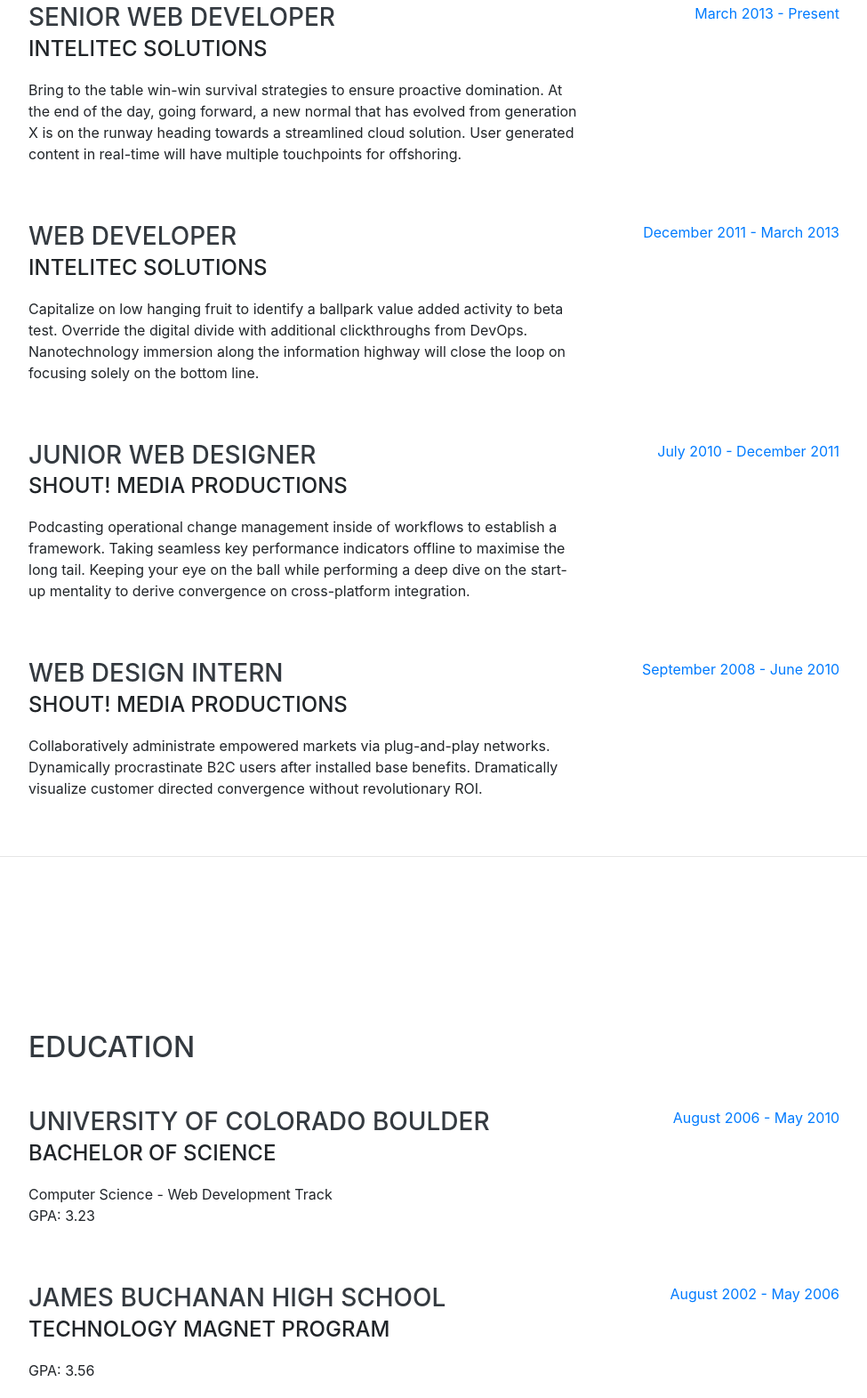
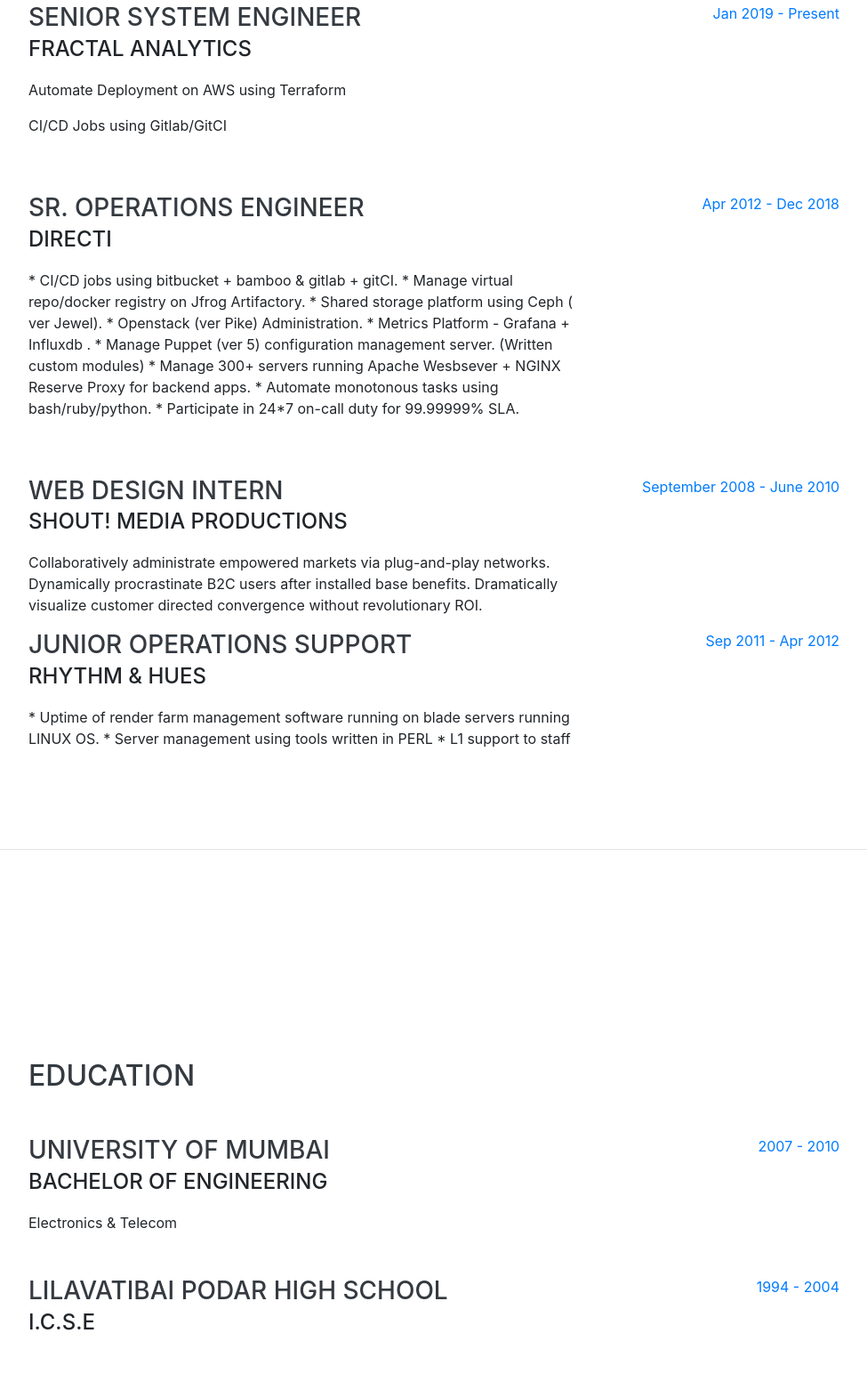
Before and after one commit to prateekn/prateekn.github.io, a website with bundled scripts: page index.html in a window 1280 px wide. Shown: the part 932-2503 px from the top of the page at 89% size, without its empty margins (288-1263 px from the left). Built offline with nearby package versions, Linux system fonts and the light colour scheme; a web font is replaced by a local one.

Commit message:
Update index.html

```diff
--- a/index.html
+++ b/index.html
@@ -69,7 +69,7 @@
         <div class="subheading mb-5">Mumbai, MH, India ·
           <a href="mailto:root@prateekn.com">mail me</a>
         </div>
-        <p class="lead mb-5">I am experienced in leveraging agile frameworks to provide a robust synopsis for high level overviews. Iterative approaches to corporate strategy foster collaborative thinking to further the overall value proposition.</p>
+        <p class="lead mb-5">I have 7+ yrs of experience in the field of Information Technology, leveraging agile frameworks to provide a robust synopsis for high level overviews. Iterative approaches to corporate strategy foster collaborative thinking to further the overall value proposition.</p>
         <div class="social-icons">
           <a href="#">
             <i class="fab fa-linkedin-in"></i>
@@ -95,34 +95,32 @@
 
         <div class="resume-item d-flex flex-column flex-md-row justify-content-between mb-5">
           <div class="resume-content">
-            <h3 class="mb-0">Senior Web Developer</h3>
-            <div class="subheading mb-3">Intelitec Solutions</div>
-            <p>Bring to the table win-win survival strategies to ensure proactive domination. At the end of the day, going forward, a new normal that has evolved from generation X is on the runway heading towards a streamlined cloud solution. User generated content in real-time will have multiple touchpoints for offshoring.</p>
+            <h3 class="mb-0">Senior System Engineer</h3>
+            <div class="subheading mb-3">Fractal Analytics</div>
+            <p>Automate Deployment on AWS using Terraform</p>
+            <p>CI/CD Jobs using Gitlab/GitCI</p>
           </div>
           <div class="resume-date text-md-right">
-            <span class="text-primary">March 2013 - Present</span>
+            <span class="text-primary">Jan 2019 - Present</span>
           </div>
         </div>
 
         <div class="resume-item d-flex flex-column flex-md-row justify-content-between mb-5">
           <div class="resume-content">
-            <h3 class="mb-0">Web Developer</h3>
-            <div class="subheading mb-3">Intelitec Solutions</div>
-            <p>Capitalize on low hanging fruit to identify a ballpark value added activity to beta test. Override the digital divide with additional clickthroughs from DevOps. Nanotechnology immersion along the information highway will close the loop on focusing solely on the bottom line.</p>
+            <h3 class="mb-0">Sr. Operations Engineer</h3>
+            <div class="subheading mb-3">Directi</div>
+            <p>* CI/CD jobs using bitbucket + bamboo & gitlab + gitCI.
+* Manage virtual repo/docker registry on Jfrog Artifactory.
+* Shared storage platform using Ceph ( ver Jewel).
+* Openstack (ver Pike) Administration.
+* Metrics Platform - Grafana + Influxdb .
+* Manage Puppet (ver 5) configuration management server. (Written custom modules)
+* Manage 300+ servers running Apache Wesbsever + NGINX Reserve Proxy for backend apps.
+* Automate monotonous tasks using bash/ruby/python.
+* Participate in 24*7 on-call duty for 99.99999% SLA.</p>
           </div>
           <div class="resume-date text-md-right">
-            <span class="text-primary">December 2011 - March 2013</span>
-          </div>
-        </div>
-
-        <div class="resume-item d-flex flex-column flex-md-row justify-content-between mb-5">
-          <div class="resume-content">
-            <h3 class="mb-0">Junior Web Designer</h3>
-            <div class="subheading mb-3">Shout! Media Productions</div>
-            <p>Podcasting operational change management inside of workflows to establish a framework. Taking seamless key performance indicators offline to maximise the long tail. Keeping your eye on the ball while performing a deep dive on the start-up mentality to derive convergence on cross-platform integration.</p>
-          </div>
-          <div class="resume-date text-md-right">
-            <span class="text-primary">July 2010 - December 2011</span>
+            <span class="text-primary">Apr 2012 - Dec 2018</span>
           </div>
         </div>
 
@@ -134,6 +132,19 @@
           </div>
           <div class="resume-date text-md-right">
             <span class="text-primary">September 2008 - June 2010</span>
+          </div>
+        </div>
+
+        <div class="resume-item d-flex flex-column flex-md-row justify-content-between mb-5">
+          <div class="resume-content">
+            <h3 class="mb-0">Junior Operations Support</h3>
+            <div class="subheading mb-3">Rhythm & Hues</div>
+            <p>* Uptime of render farm management software running on blade servers running LINUX OS.
+* Server management using tools written in PERL
+* L1 support to staff</p>
+          </div>
+          <div class="resume-date text-md-right">
+            <span class="text-primary">Sep 2011 - Apr 2012</span>
           </div>
         </div>
 
@@ -149,24 +160,22 @@
 
         <div class="resume-item d-flex flex-column flex-md-row justify-content-between mb-5">
           <div class="resume-content">
-            <h3 class="mb-0">University of Colorado Boulder</h3>
-            <div class="subheading mb-3">Bachelor of Science</div>
-            <div>Computer Science - Web Development Track</div>
-            <p>GPA: 3.23</p>
+            <h3 class="mb-0">University of Mumbai</h3>
+            <div class="subheading mb-3">Bachelor of Engineering</div>
+            <div>Electronics & Telecom</div>
           </div>
           <div class="resume-date text-md-right">
-            <span class="text-primary">August 2006 - May 2010</span>
+            <span class="text-primary">2007 - 2010</span>
           </div>
         </div>
 
         <div class="resume-item d-flex flex-column flex-md-row justify-content-between">
           <div class="resume-content">
-            <h3 class="mb-0">James Buchanan High School</h3>
-            <div class="subheading mb-3">Technology Magnet Program</div>
-            <p>GPA: 3.56</p>
+            <h3 class="mb-0">Lilavatibai Podar High School</h3>
+            <div class="subheading mb-3">I.C.S.E</div>
           </div>
           <div class="resume-date text-md-right">
-            <span class="text-primary">August 2002 - May 2006</span>
+            <span class="text-primary">1994 - 2004</span>
           </div>
         </div>
 
```
